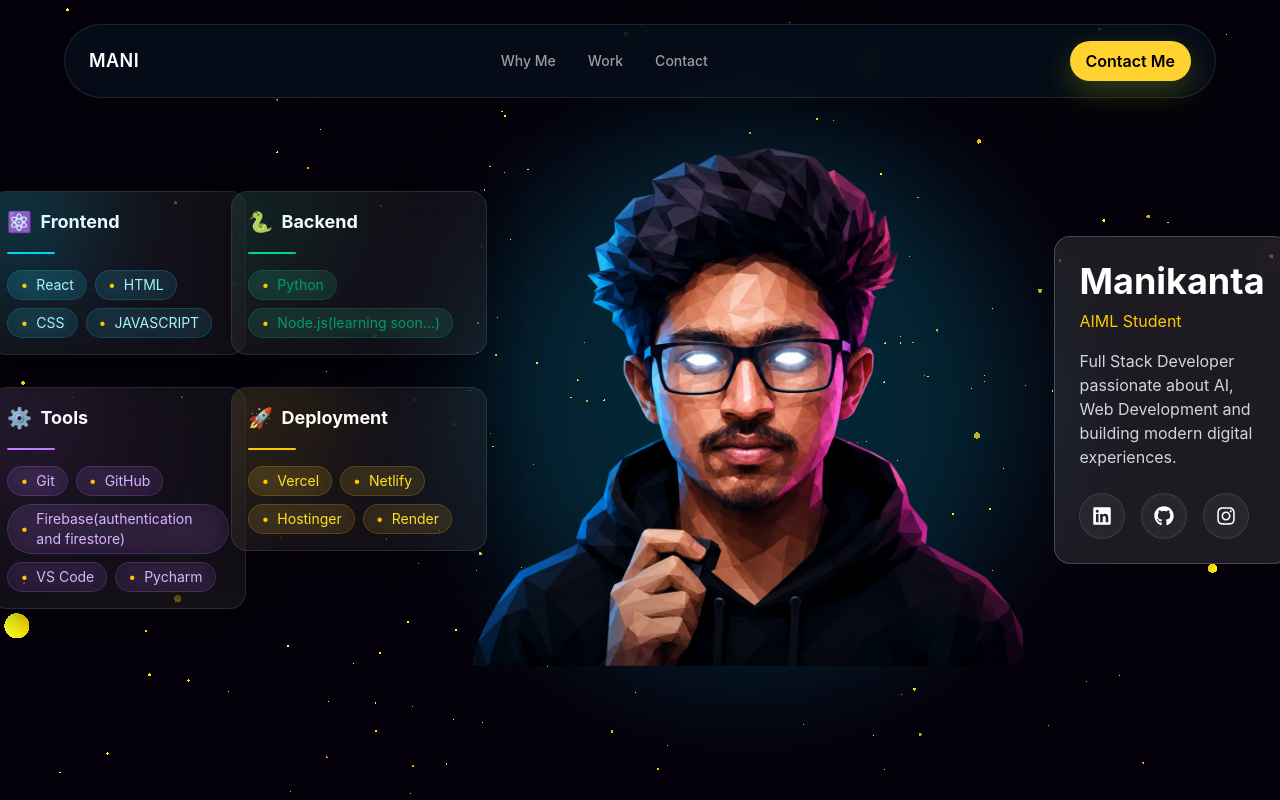
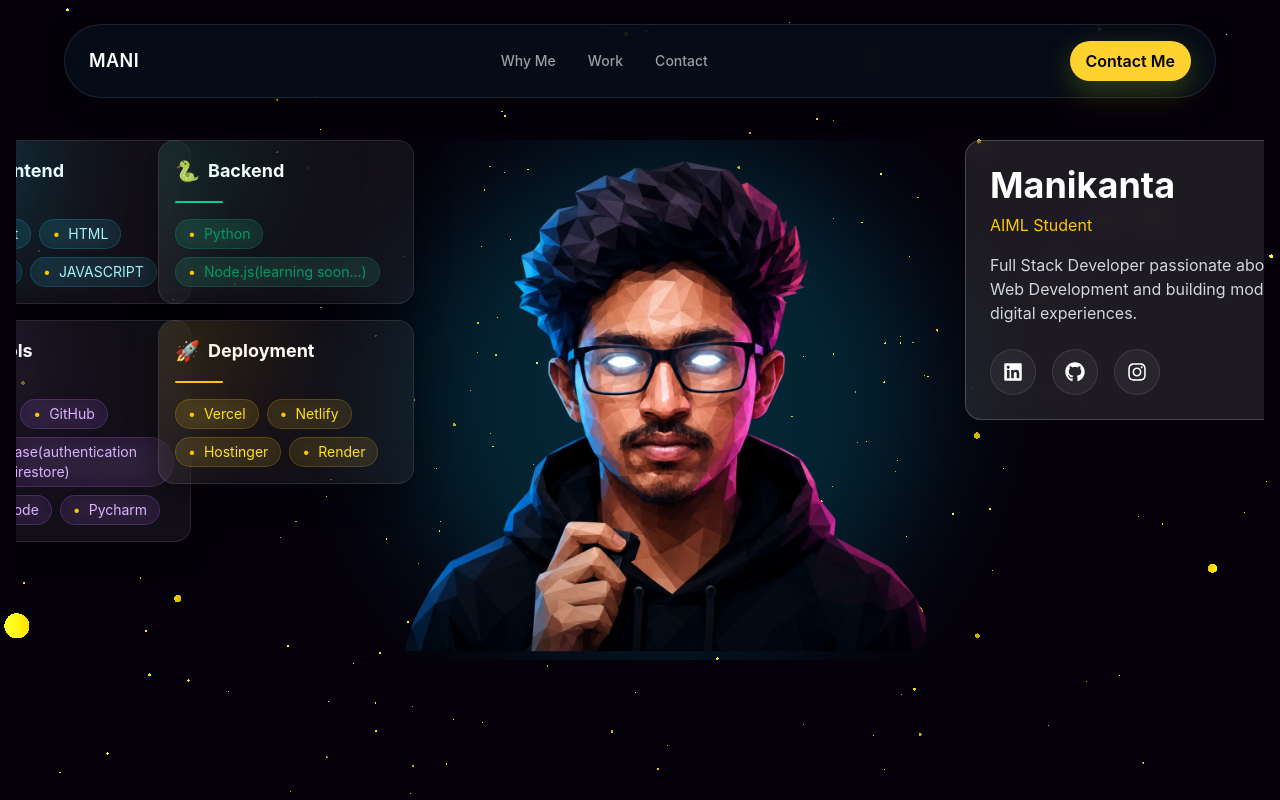
Before and after one commit to mani759/PORTFOLIO, a React app: page / in a window 1280 px wide. Both pictures are taken after a click on the picture 640 px from the left and 386 px from the top of the page. Shown: the top 800 px of the page. Built offline with nearby package versions, Linux system fonts and the light colour scheme; the HTML template or start-up script is replaced by a standard one.

Commit message:
changes saved

```diff
--- a/src/components/SkillCat.jsx
+++ b/src/components/SkillCat.jsx
@@ -38,7 +38,7 @@ const SkillCat = () => {
     },
   ];
   return (
-    <div className="grid grid-cols-2 gap-4 md:gap-8 w-full  max-w-[450px]">
+    <div className="w-full max-w-full lg:max-w-[430px] grid grid-cols-1 sm:grid-cols-2 gap-4">
       {Skills.map((cat, index) => {
         return (
           <motion.div
--- a/src/sections/Hero.jsx
+++ b/src/sections/Hero.jsx
@@ -53,8 +53,8 @@ const Hero = () => {
         }}
       ></div>
       <div className="relative z-10 flex justify-center items-center min-h-screen px-4 pt-26 lg:pt-0">
-        <div className=" relative flex flex-col lg:flex-row items-center justify-center gap-8 lg:gap-8 max-w-[1600px] mx-auto">
-          <div className="order-3 lg:order-1 flex-shrink-0">
+        <div className="relative w-full max-w-7xl mx-auto flex flex-col lg:flex-row items-center lg:items-start justify-center gap-6 lg:gap-10 px-4 sm:px-6 overflow-x-hidden">
+          <div className="order-3 lg:order-1  w-full lg:w-[380px] xl:w-[430px] flex-shrink-0">
             <AnimatePresence>
               {showContent && (
                 <motion.div
@@ -80,7 +80,7 @@ const Hero = () => {
             </AnimatePresence>
           </div>
 
-          <div className=" order-1 lg:order-2 relative flex-shrink-0 w-full max-w-[280px] md:max-w-[380px] lg:max-w-[550px]">
+          <div className=" order-1 lg:order-2 relative w-full max-w-[260px] sm:max-w-[320px] md:max-w-[380px] lg:max-w-[460px] xl:max-w-[520px] flex-shrink-0">
             {showContent && (
               <motion.div
                 initial={{
@@ -142,7 +142,7 @@ const Hero = () => {
             )}
           </div>
 
-          <div className="order-2 lg:order-3">
+          <div className="order-2 lg:order-3 w-full lg:w-[320px] xl:w-[380px] flex-shrink-0">
             {showContent && (
               <motion.div
                 initial={{
```
